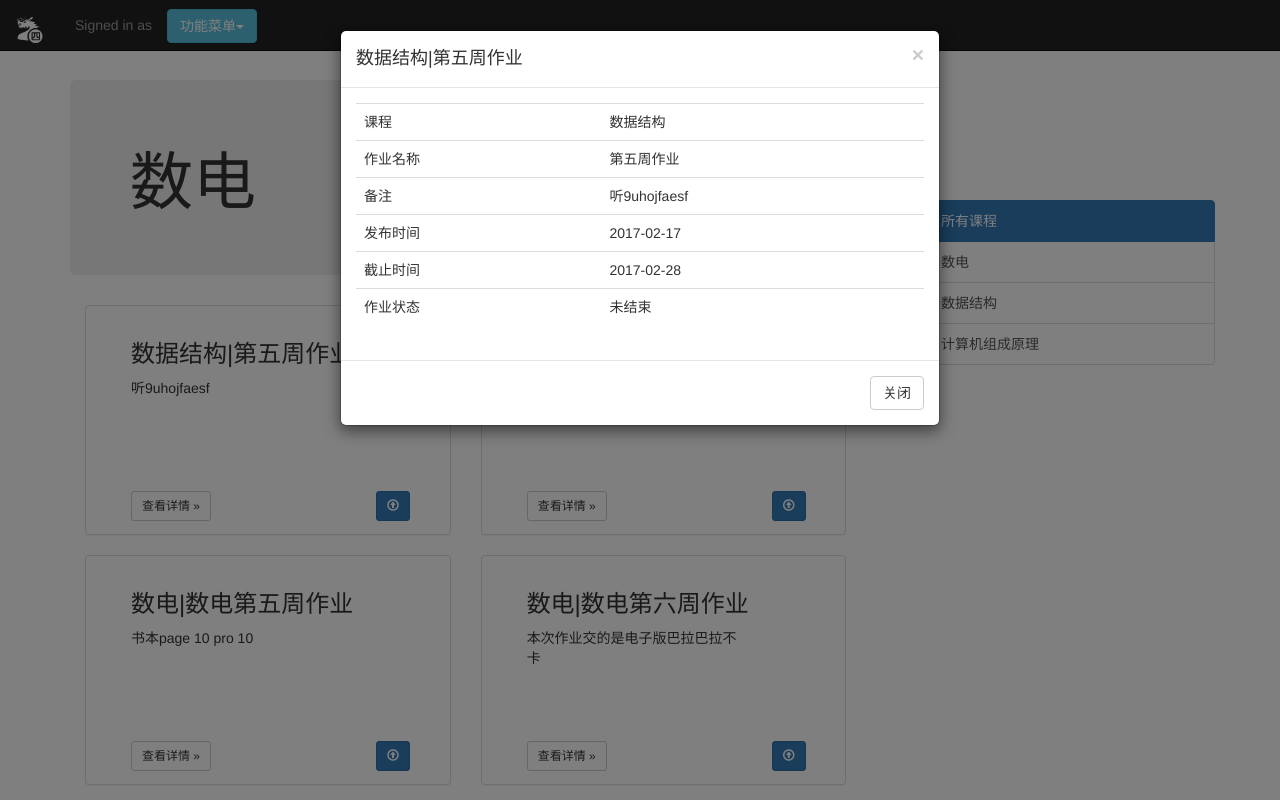
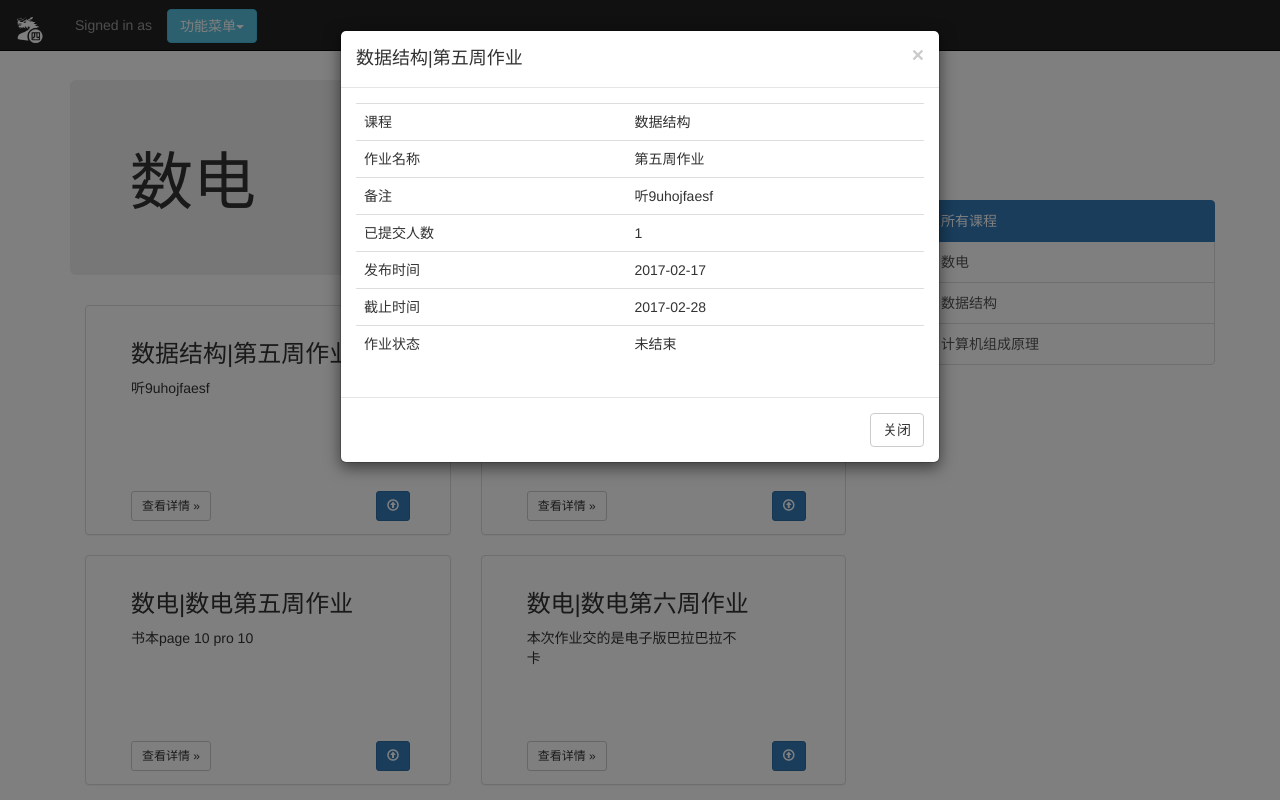
Before and after one commit to MyClass-4/Class4-website, a Django app: template class4/Homework/templates/Homework/upload_homework_page.html in a window 1280 px wide, after a click that opens the changed part. Run offline with Django 3.2, Linux system fonts and the light colour scheme; the template is opened without the code that fills it: values that come from a table or form of the project are taken from there, others are empty; data comes from the database, SQL or seed files in the repository; both versions use the stored data as it was after the commit; parts of the project's set-up code (start-up, migrations or seed data) failed here and were passed over; some libraries are stand-ins or nearby versions.

Commit message:
add Homework.finished_number

```diff
--- a/class4/Homework/models.py
+++ b/class4/Homework/models.py
@@ -27,7 +27,7 @@ class Homework(models.Model):
     name = models.CharField('作业名称', max_length=250, blank=False, default='作业')
     detail = models.CharField('备注', max_length=500, blank=True, default='备注')
     is_over = models.BooleanField('状态', default=False)
-    # finished_number = models.
+    finished_number = models.IntegerField('提交人数', default=0)
     release_time = models.DateField('发布时间', auto_now_add=True)
     deadline = models.DateField('截止时间', auto_now=False, auto_now_add=False)
 
--- a/class4/Homework/templates/Homework/upload_homework_page.html
+++ b/class4/Homework/templates/Homework/upload_homework_page.html
@@ -56,6 +56,10 @@
 														<tr>
 															<td>备注</td>
 															<td>{{homework.detail}}</td>
+														</tr>
+														<tr>
+															<td>已提交人数</td>
+															<td>{{homework.finished_number}}</td>
 														</tr>
 														<tr>
 															<td>发布时间</td>
--- a/class4/Homework/views.py
+++ b/class4/Homework/views.py
@@ -53,6 +53,8 @@ def upload_homework(request):
             # 初次保存作业
             homework_item.homework_file = files
             homework_item.save()
+            homework.finished_number += 1
+            homework.save()
             info = {}
             info['success'] = 1
             info['msg'] = ''
@@ -68,6 +70,8 @@ def upload_homework(request):
 
             homework_item.homework_file = files
             homework_item.save()
+            homework.finished_number += 1
+            homework.save()
             info = {}
             info['success'] = 1
             info['msg'] = '覆盖文件成功'
```
Also changed, not shown: class4/Homework/migrations/0007_homework_finished_number.py (added), class4/db.sqlite3, 3 other files.
